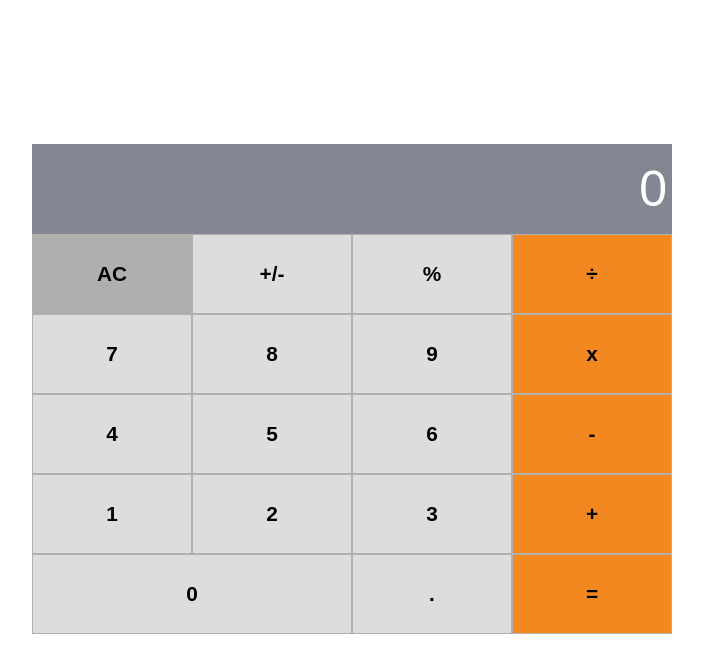
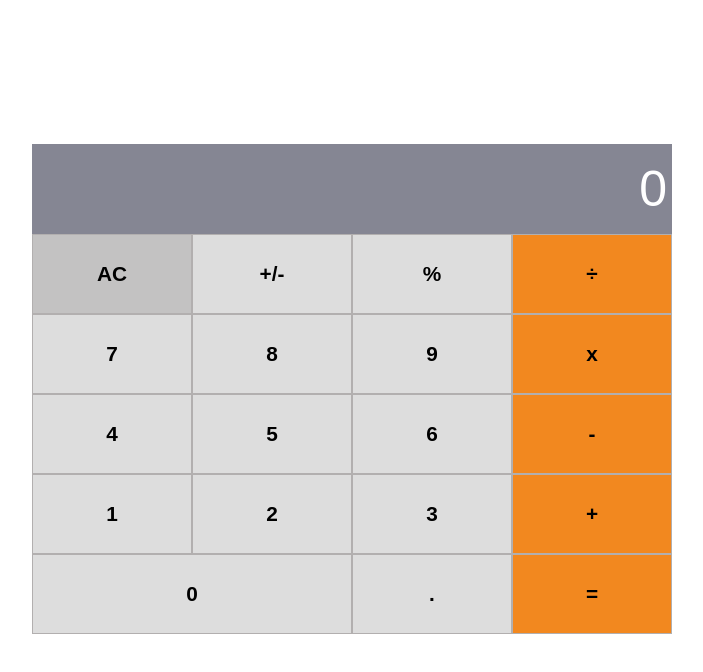
Before and after one commit to Fahim-Khan-P/Math-magician, a React (Create React App) app: page / in a window 1280 px wide. In both pictures the pointer is over the button "AC". Shown: the top 672 px of the page, without its empty margins (288-991 px from the left). Built offline with nearby package versions, Linux system fonts and the light colour scheme.

Commit message:
Add some hover and Focus style to buttons!

```diff
--- a/src/App.css
+++ b/src/App.css
@@ -47,7 +47,7 @@
 }
 
 button:hover {
-  background-color: rgb(177, 174, 174);
+  background-color: rgb(195, 194, 194);
   transition: 0.25s ease-in;
 }
 
@@ -56,7 +56,7 @@ button:hover {
 }
 
 .operator:focus {
-  background-color: rgb(176, 70, 4);
+  background-color: rgb(176, 47, 4);
 }
 
 .zeroBtn {
```
